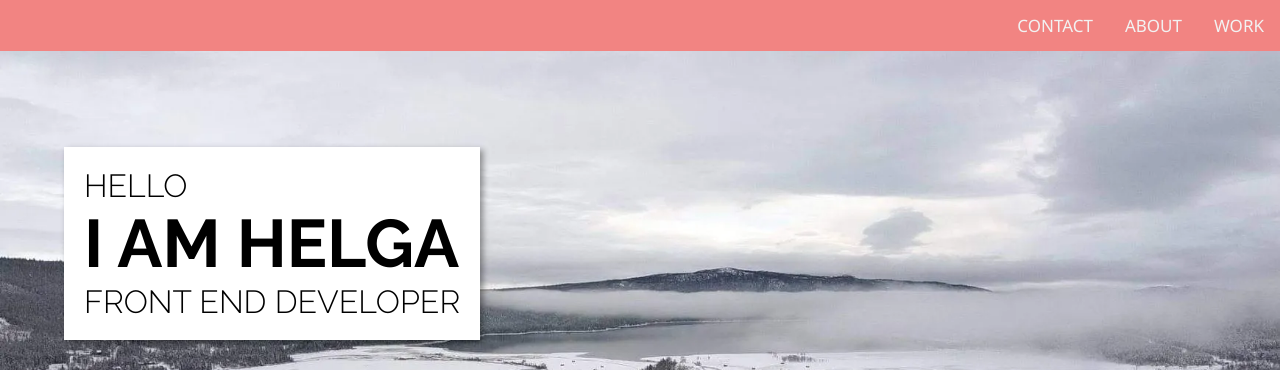
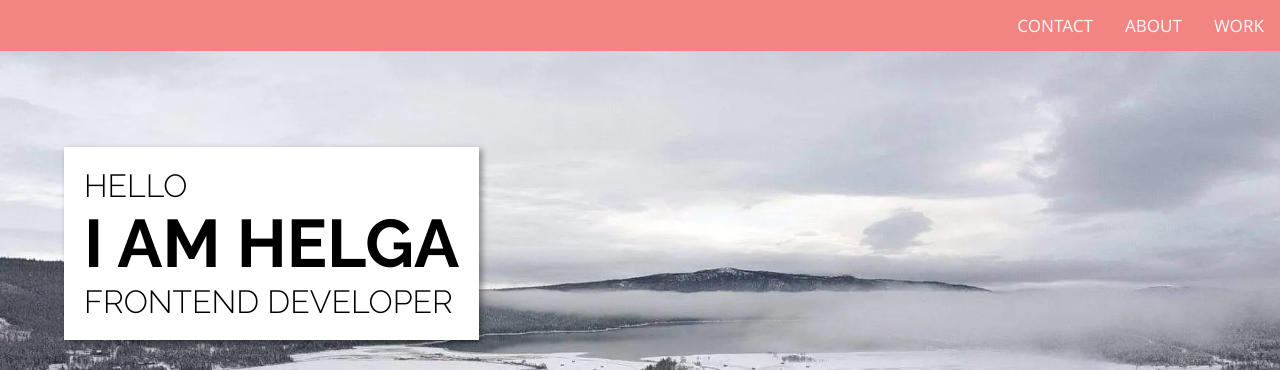
Before and after one commit to helgaborje/portfolio, a plain HTML site: page index.html in a window 1280 px wide. Shown: the top 370 px of the page. Drawn offline with Linux system fonts and the light colour scheme.

Commit message:
changed to frontend intsead of front end

```diff
--- a/index.html
+++ b/index.html
@@ -39,7 +39,7 @@
         <br>
         <span>I am Helga</span>
         <br>
-        Front End Developer
+        Frontend Developer
       </h1>
     </div>
   </header>
```
